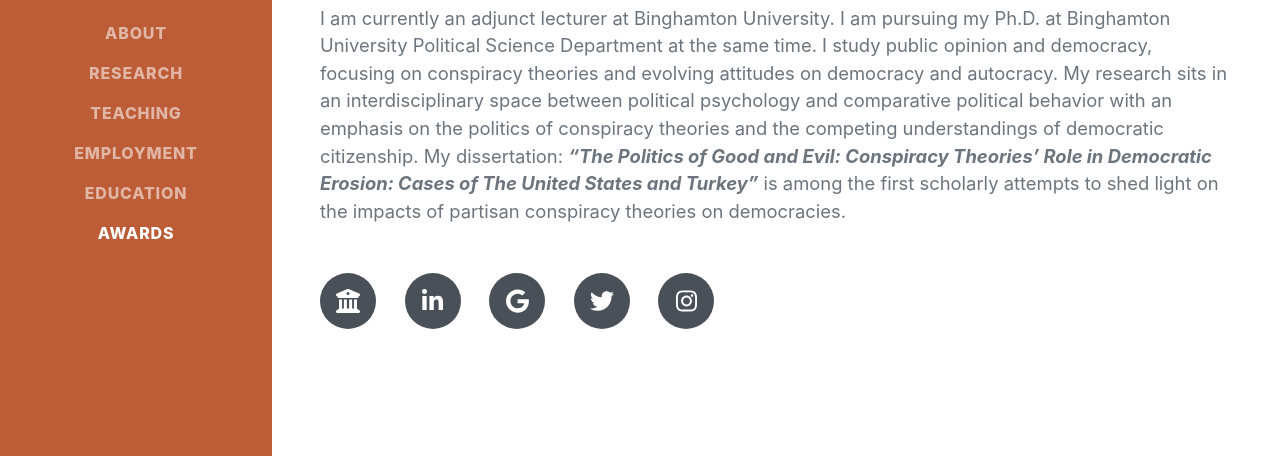
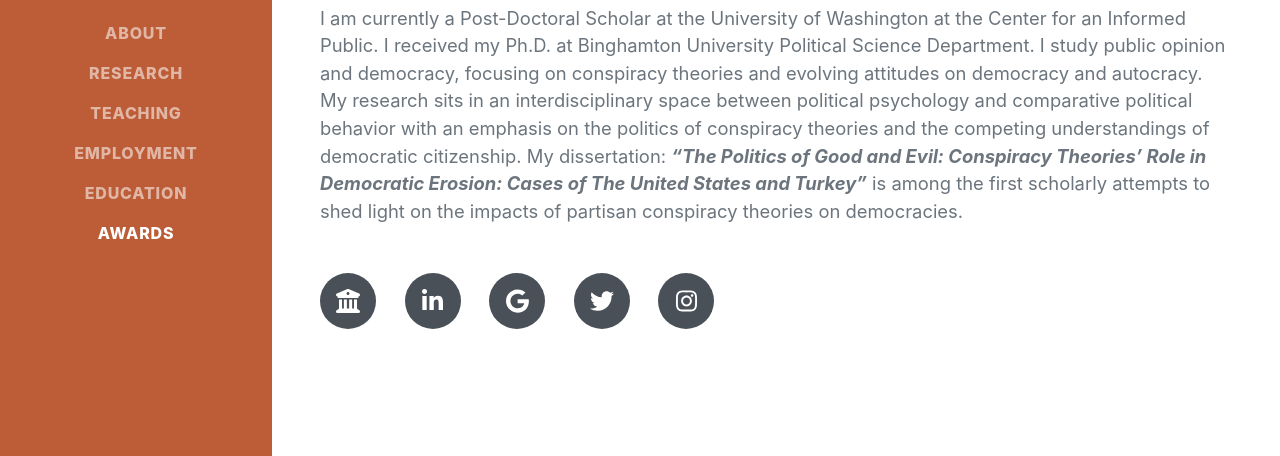
Before and after one commit to mertcanbayar/mertcanbayar.github.io, a plain HTML site: page index.html in a window 1280 px wide. Shown: the part 341-797 px from the top of the page. Drawn offline with nearby package versions, Linux system fonts and the light colour scheme; a web font is replaced by a local one.

Commit message:
Update index.html

```diff
--- a/index.html
+++ b/index.html
@@ -51,8 +51,8 @@
                         <a href="mertcanby@gmail.com">mertcanby@gmail.com</a>
                     </div>
                     <p class="lead mb-5">
-                        I am currently an adjunct lecturer at Binghamton University. I am pursuing my Ph.D. at Binghamton University Political
-                        Science Department at the same time. I study public opinion and democracy, focusing on conspiracy theories and
+                        I am currently a Post-Doctoral Scholar at the University of Washington at the Center for an Informed Public. I received my Ph.D. at Binghamton University Political
+                        Science Department. I study public opinion and democracy, focusing on conspiracy theories and
                         evolving attitudes on democracy and autocracy. My research sits in an interdisciplinary space between political
                         psychology and comparative political behavior with an emphasis on the politics of conspiracy theories and the
                         competing understandings of democratic citizenship. My dissertation: <strong><i>“The Politics of Good and Evil: Conspiracy Theories’
```
